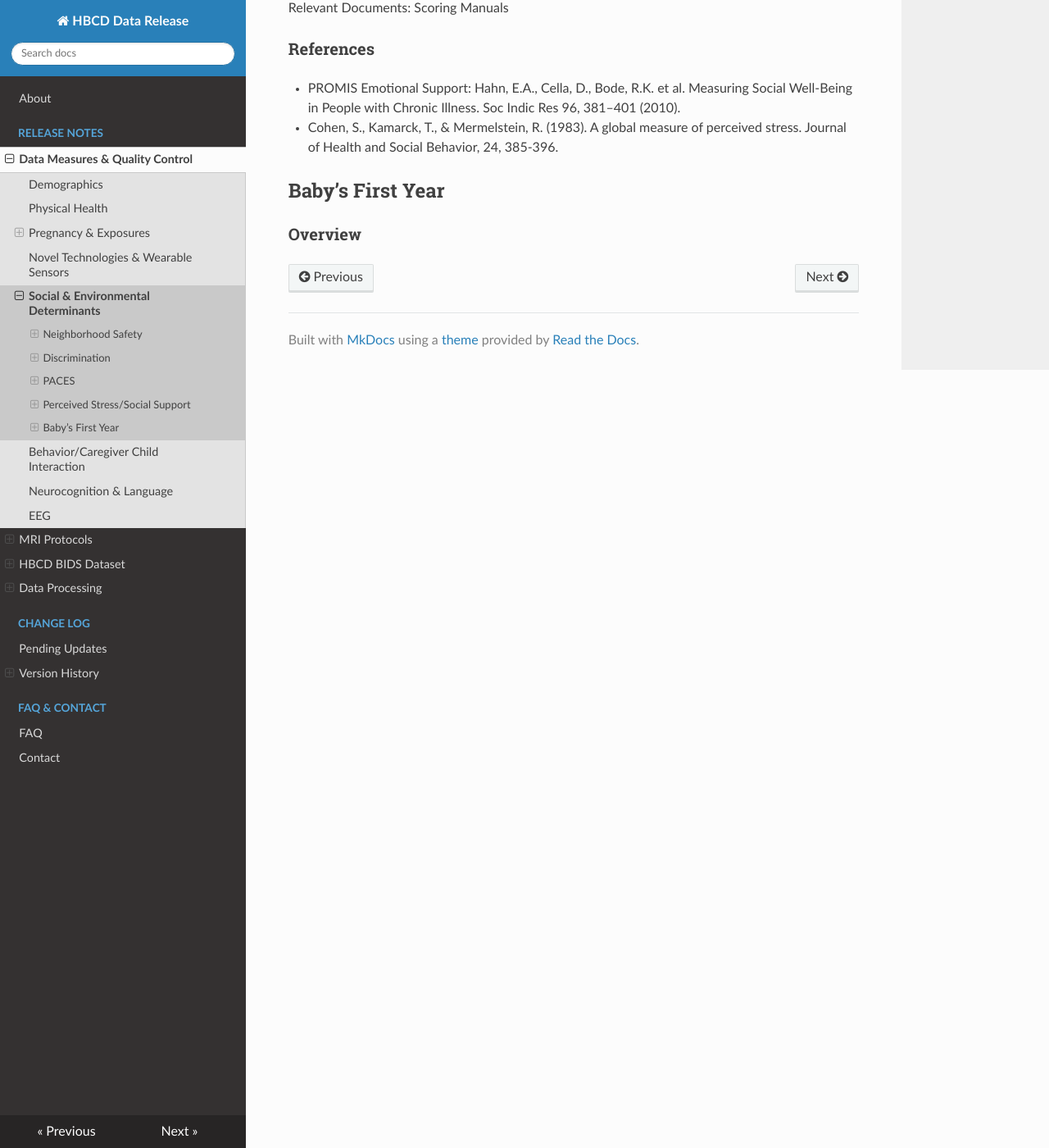
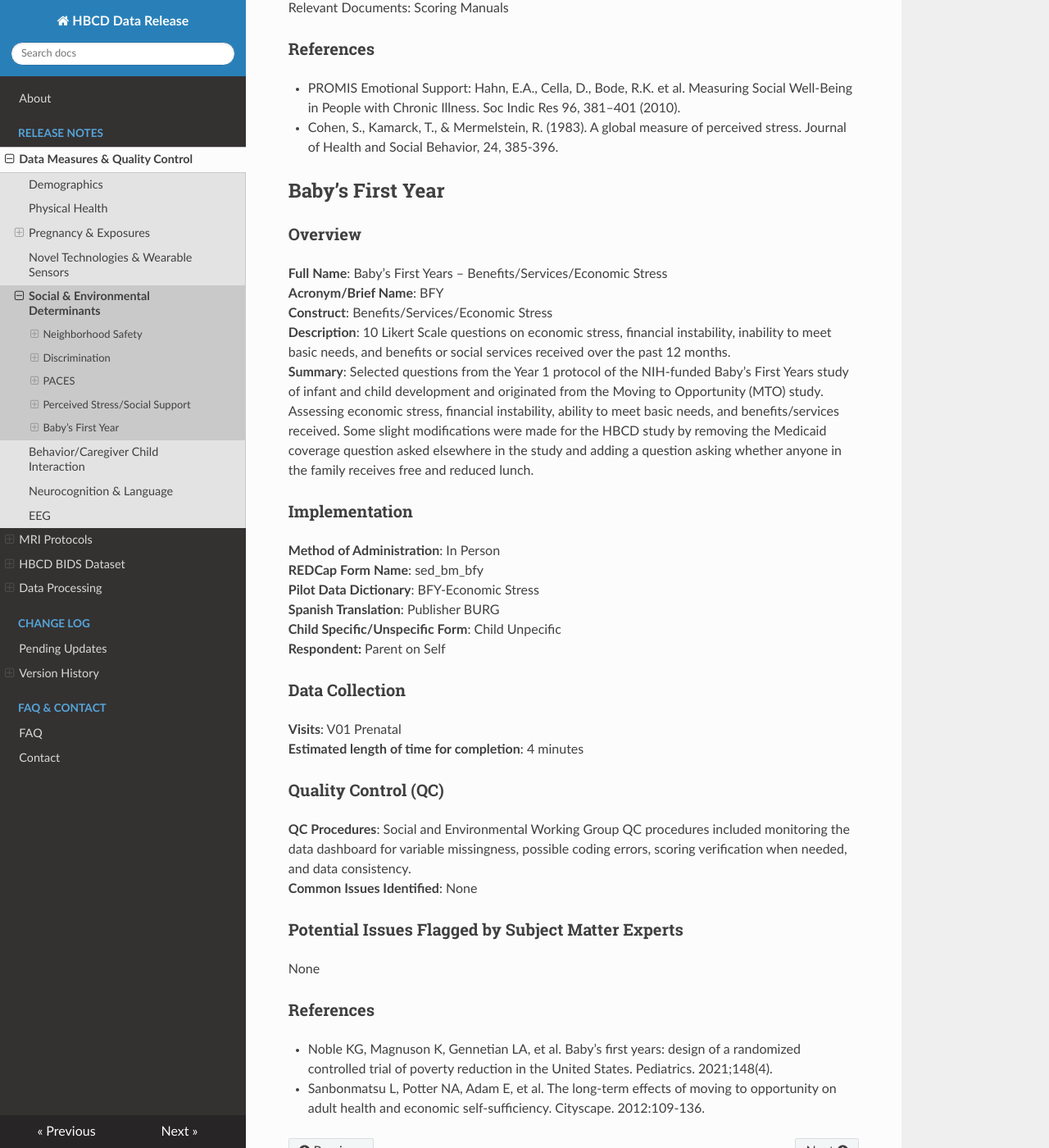
Before and after one commit to mattcieslak/hbcd-docs, an MkDocs documentation site: the page built from docs/measures/socenv_determinants.md, in a window 1280 px wide and 1400 px high, scrolled down 4466 px. Shown: the whole window at 82% size. Built offline with MkDocs 1.6.1, drawn with Linux system fonts in a browser that asks for light colours; nearby versions of some CDN libraries.

Commit message:
add BFY details

```diff
--- a/docs/measures/socenv_determinants.md
+++ b/docs/measures/socenv_determinants.md
@@ -134,3 +134,31 @@ Relevant Documents: Scoring Manuals
 
 ## Baby’s First Year
 ### Overview
+**Full Name**: Baby’s First Years – Benefits/Services/Economic Stress
+**Acronym/Brief Name**: BFY
+**Construct**: Benefits/Services/Economic Stress
+**Description**: 10 Likert Scale questions on economic stress, financial instability, inability to meet basic needs, and benefits or social services received over the past 12 months.
+**Summary**: Selected questions from the Year 1 protocol of the NIH-funded Baby’s First Years study of infant and child development and originated from the Moving to Opportunity (MTO) study. Assessing economic stress, financial instability, ability to meet basic needs, and benefits/services received. Some slight modifications were made for the HBCD study by removing the Medicaid coverage question asked elsewhere in the study and adding a question asking whether anyone in the family receives free and reduced lunch.
+
+### Implementation
+**Method of Administration**: In Person
+**REDCap Form Name**: sed_bm_bfy
+**Pilot Data Dictionary**: BFY-Economic Stress
+**Spanish Translation**: Publisher BURG
+**Child Specific/Unspecific Form**: Child Unpecific
+**Respondent:** Parent on Self
+
+### Data Collection
+**Visits**: V01 Prenatal
+**Estimated length of time for completion**: 4 minutes
+
+### Quality Control (QC)
+**QC Procedures**: Social and Environmental Working Group QC procedures included monitoring the data dashboard for variable missingness, possible coding errors, scoring verification when needed, and data consistency.<br>
+**Common Issues Identified**: None
+
+### Potential Issues Flagged by Subject Matter Experts
+None
+
+### References
+ - Noble KG, Magnuson K, Gennetian LA, et al. Baby’s first years: design of a randomized controlled trial of poverty reduction in the United States. Pediatrics. 2021;148(4).
+  - Sanbonmatsu L, Potter NA, Adam E, et al. The long-term effects of moving to opportunity on adult health and economic self-sufficiency. Cityscape. 2012:109-136.
```
